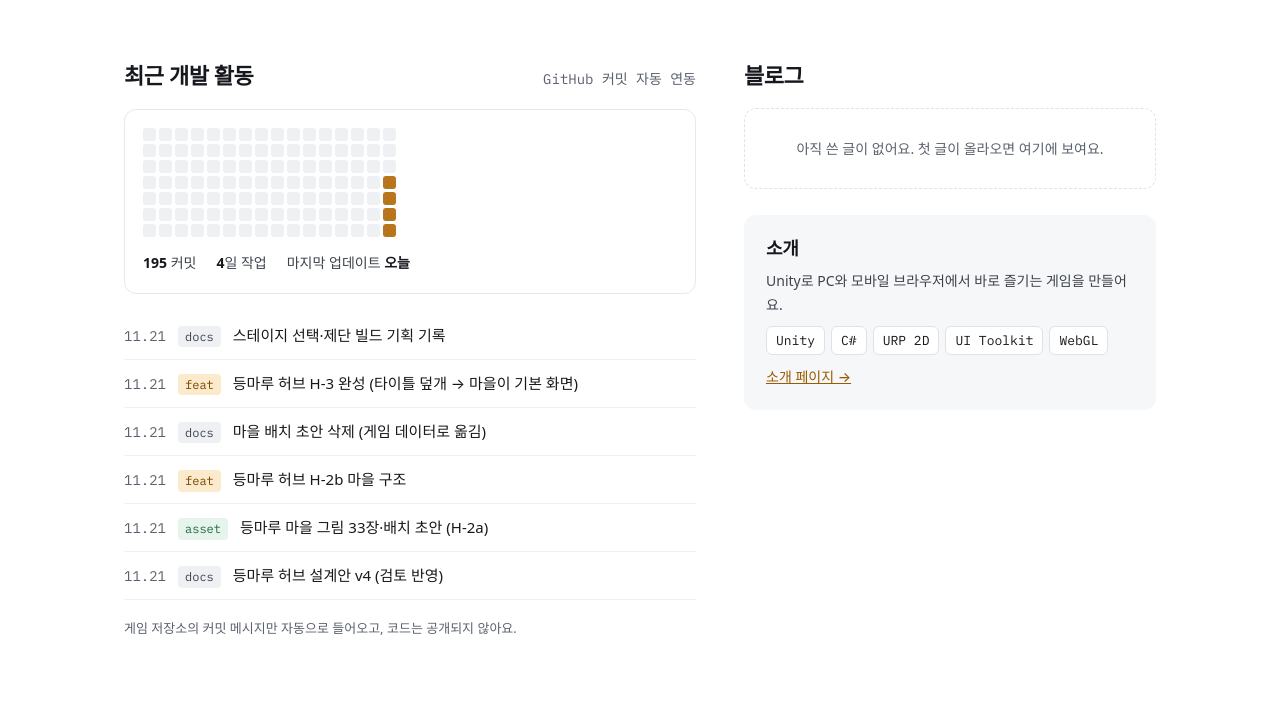
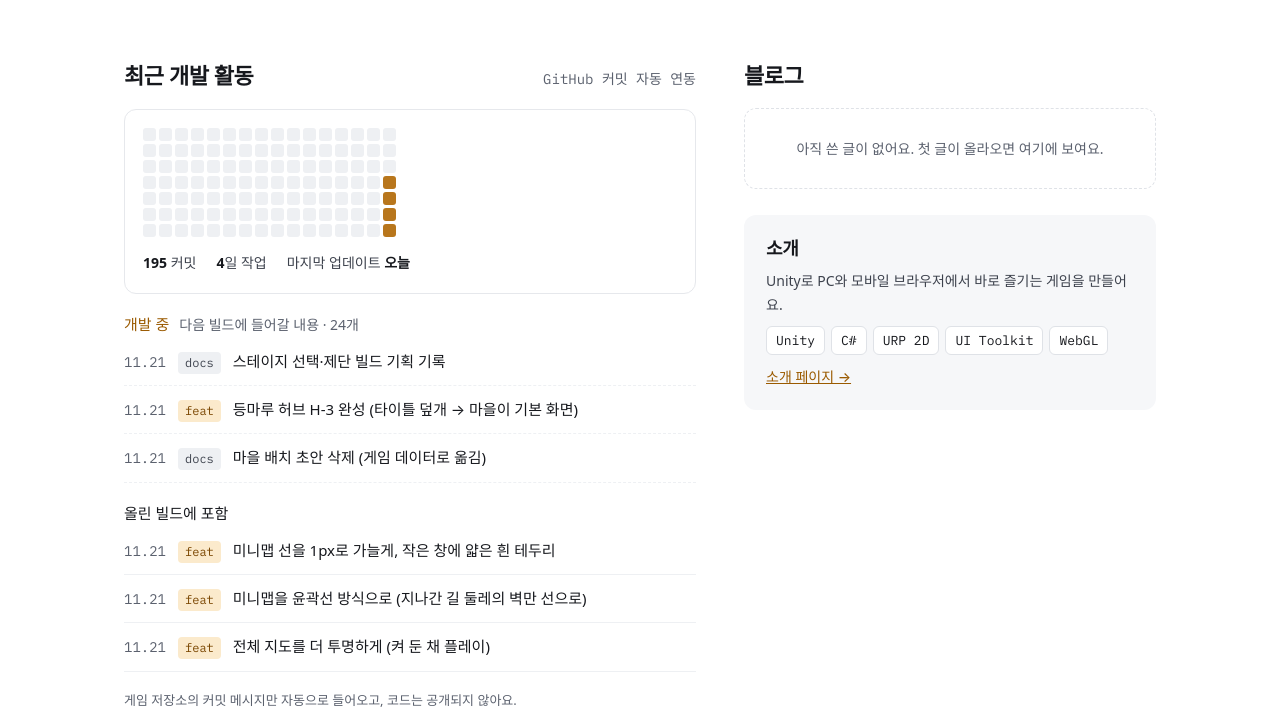
Before and after one commit to yoogeonhee0207/yoogeonhee0207.github.io, an Astro site: page / in a window 1280 px wide. Shown: the part 752-1480 px from the top of the page. Built offline with nearby package versions, Linux system fonts and the light colour scheme; Astro itself is replaced by a stand-in of ours; a web font is replaced by a local one.

Commit message:
feat: 홈 최근 개발 활동도 '개발 중'과 '올린 빌드에 포함'으로 나눠 표시
Co-Authored-By: Claude Fable 5.2 <noreply@anthropic.com>

```diff
--- a/src/pages/index.astro
+++ b/src/pages/index.astro
@@ -4,7 +4,14 @@ import GameCard from '../components/GameCard.astro';
 import Heatmap from '../components/Heatmap.astro';
 import { site, games, featuredGame, allCommits, posts, fmtDate } from '../lib/data.js';
 
-const recent = allCommits.slice(0, 6);
+// 올린 빌드 뒤에 쌓인 커밋(dev)이 있으면 '개발 중'과 '올린 빌드에 포함'으로 나눠 보여 준다
+const devAll = allCommits.filter((c) => c.dev);
+const recentGroups = devAll.length > 0
+  ? [
+      { id: 'dev', title: '개발 중', note: `다음 빌드에 들어갈 내용 · ${devAll.length}개`, items: devAll.slice(0, 3) },
+      { id: 'in', title: '올린 빌드에 포함', note: '', items: allCommits.filter((c) => !c.dev).slice(0, 3) },
+    ]
+  : [{ id: 'all', title: '', note: '', items: allCommits.slice(0, 6) }];
 const others = games.filter((g) => g !== featuredGame);
 ---
 <Base>
@@ -37,8 +44,11 @@ const others = games.filter((g) => g !== featuredGame);
         <span class="mono small muted">GitHub 커밋 자동 연동</span>
       </div>
       <Heatmap commits={allCommits} />
+      {recentGroups.map((g) => (
+        <div class={`rgroup ${g.id}`}>
+          {g.title && <p class="gh"><span class="gt">{g.title}</span>{g.note && <span class="small muted">{g.note}</span>}</p>}
           <ol class="recent">
-        {recent.map((c) => (
+            {g.items.map((c) => (
               <li>
                 <time class="mono small muted" datetime={c.date}>{fmtDate(c.date)}</time>
                 <span class={`type ${c.type}`}>{c.type}</span>
@@ -46,6 +56,8 @@ const others = games.filter((g) => g !== featuredGame);
               </li>
             ))}
           </ol>
+        </div>
+      ))}
       <p class="note">게임 저장소의 커밋 메시지만 자동으로 들어오고, 코드는 공개되지 않아요.</p>
     </div>
 
@@ -83,6 +95,10 @@ const others = games.filter((g) => g !== featuredGame);
   .split { display: flex; flex-wrap: wrap; gap: 48px; }
   .split > :first-child { flex: 1 1 460px; min-width: 0; }
   .split > :last-child { flex: 1 1 300px; min-width: 0; }
+  .gh { display: flex; flex-wrap: wrap; align-items: baseline; gap: 4px 10px; margin: 0 0 2px; }
+  .gt { font-weight: 500; font-size: 15px; }
+  .rgroup.dev .gt { color: var(--accent-ink); }
+  .rgroup.dev .recent li { border-bottom-style: dashed; }
   .recent { list-style: none; margin: 0; padding: 0; }
   .recent li { display: flex; gap: 12px; align-items: baseline; padding: 11px 0; border-bottom: 1px solid var(--line-2); }
   .recent time { width: 42px; flex: none; }
```
Lines whose indentation alone changed are shown as unchanged.
